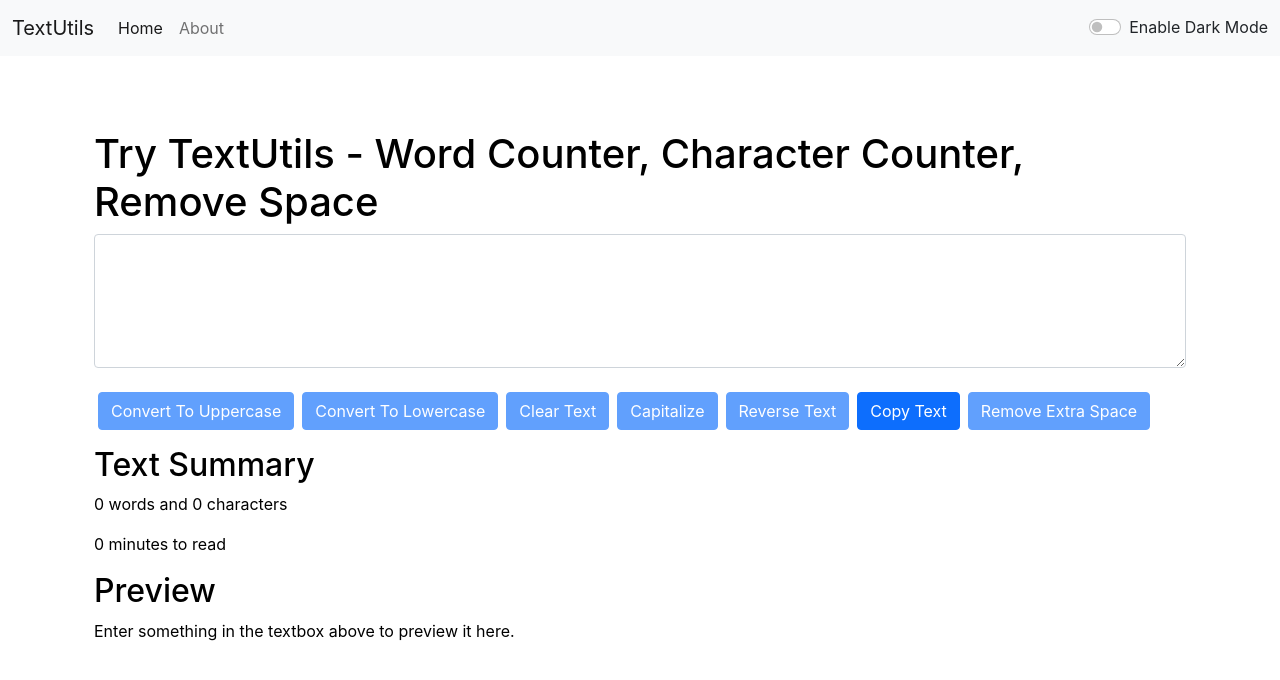
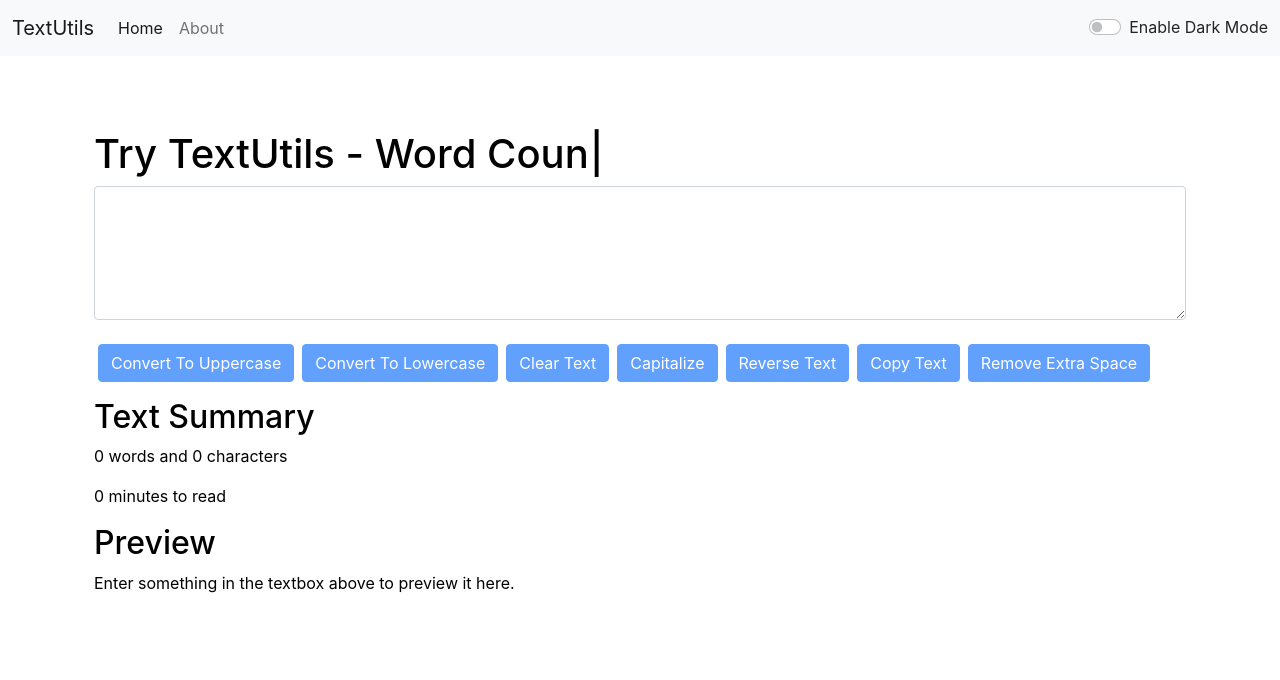
Before and after one commit to snehal2196/TextUtils, a React (Create React App) app: page / in a window 1280 px wide. Shown: the top 680 px of the page. Built offline with nearby package versions, Linux system fonts and the light colour scheme; the HTML template or start-up script is replaced by a standard one.

Commit message:
initial commit

```diff
--- a/package.json
+++ b/package.json
@@ -1,5 +1,4 @@
 {
-  "homepage": "https://snehal2196.github.io/TextUtils",
   "name": "my-app",
   "version": "0.1.0",
   "private": true,
@@ -12,11 +11,10 @@
     "react-dom": "^17.0.2",
     "react-router-dom": "^6.0.2",
     "react-scripts": "4.0.3",
+    "typewriter-effect": "^2.18.2",
     "web-vitals": "^1.1.2"
   },
   "scripts": {
-    "predeploy": "npm run build",
-    "deploy": "gh-pages -d build",
     "start": "react-scripts start",
     "build": "react-scripts build",
     "test": "react-scripts test",
--- a/src/App.js
+++ b/src/App.js
@@ -5,12 +5,14 @@ import Navbar from './components/Navbar';
 import TextForm from './components/TextForm';
 import React, { useState } from 'react'
 import Alert from './components/Alert';
+import Typewriter from 'typewriter-effect';
 import {
   BrowserRouter as Router,
   Routes,
   Route,
   // Link
 } from "react-router-dom";
+
 
 function App() {
   const [mode, setMode] = useState('light')
@@ -47,7 +49,43 @@ function App() {
           <Routes>
             <Route exact path='/about' element={<About mode={mode}/>} />
 
-            <Route exact path='/' element={<TextForm heading="Try TextUtils - Word Counter, Character Counter, Remove Space" mode={mode} showAlert={showAlert} />} />
+            <Route exact path='/' element={<TextForm heading="Try TextUtils -"
+            Typewriter={<Typewriter
+              options={{
+
+                autoStart: true,
+                loop: true,
+                deleteSpeed: 20,
+              }}
+              onInit={(typewriter) => {
+                typewriter
+                .typeString("Try TextUtils -  ")
+                .pauseFor(1000)
+                .deleteChars(1)
+                .typeString("Word Counter")
+                .pauseFor(1000)
+                .deleteChars(12)
+                .typeString("Character Counter")
+                .pauseFor(1000)
+                .deleteChars(17)
+                .typeString("Remove Spaces")
+                .pauseFor(1000)
+                .deleteChars(13)
+                .typeString("Capitalize First Letter")
+                .pauseFor(1000)
+                .deleteChars(23)
+                .typeString("Remove Extra Spaces")
+                .pauseFor(1000)
+                .deleteChars(19)
+                .typeString("Uppercase To Lowercase")
+                .pauseFor(1000)
+                .deleteChars(22)
+                .typeString("Lowercase To Uppercase")
+                .pauseFor(1000)
+                .deleteChars(22)
+                .start();
+
+              }  }/> } mode={mode} showAlert={showAlert} />} />
             {/* <TextForm heading="Try TextUtils - Word Counter, Character Counter, Remove Space" mode={mode} showAlert={showAlert} /> */}
 
           </Routes>
--- a/src/components/TextForm.js
+++ b/src/components/TextForm.js
@@ -1,4 +1,5 @@
 import React, { useState } from 'react'
+// import Typewriter from 'typewriter-effect';
 
 export default function TextForm(props) {
     const handleUpClick = () => {
@@ -55,26 +56,29 @@ export default function TextForm(props) {
     }
 
     const [text, setText] = useState('')
+
+
     return (
         <>
             <div className="container" style={{ color: props.mode === 'light' ? 'black' : 'white' }}>
-                <h1>{props.heading}</h1>
+                <h1> {props.Typewriter}</h1>
+
                 <div className="mb-3">
                     <textarea className="form-control" value={text} onChange={handleOnChange} id="mybox" rows="5"
                         style={{ color: props.mode === 'light' ? 'black' : 'white', backgroundColor: props.mode === 'light' ? 'white' : '#13466e' }}></textarea>
                 </div>
-                <button disabled={text.length===0} className="btn btn-primary mx-1  my-2" onClick={handleUpClick}> Convert To Uppercase </button>
-                <button disabled={text.length===0} className="btn btn-primary mx-1 my-2" onClick={handleLoClick}> Convert To Lowercase </button>
-                <button disabled={text.length===0} className="btn btn-primary mx-1 my-2" onClick={handleClrClick}> Clear Text </button>
-                <button disabled={text.length===0} className="btn btn-primary mx-1 my-2" onClick={handleCapClick}> Capitalize </button>
-                <button disabled={text.length===0} className="btn btn-primary mx-1 my-2" onClick={reversed}> Reverse Text </button>
-                <button className="btn btn-primary mx-1" onClick={handleCopy}> Copy Text </button>
-                <button disabled={text.length===0} className="btn btn-primary mx-1" onClick={handleExtraSpaces}> Remove Extra Space </button>
+                <button disabled={text.length === 0} className="btn btn-primary mx-1  my-2" onClick={handleUpClick}> Convert To Uppercase </button>
+                <button disabled={text.length === 0} className="btn btn-primary mx-1 my-2" onClick={handleLoClick}> Convert To Lowercase </button>
+                <button disabled={text.length === 0} className="btn btn-primary mx-1 my-2" onClick={handleClrClick}> Clear Text </button>
+                <button disabled={text.length === 0} className="btn btn-primary mx-1 my-2" onClick={handleCapClick}> Capitalize </button>
+                <button disabled={text.length === 0} className="btn btn-primary mx-1 my-2" onClick={reversed}> Reverse Text </button>
+                <button disabled={text.length === 0} className="btn btn-primary mx-1" onClick={handleCopy}> Copy Text </button>
+                <button disabled={text.length === 0} className="btn btn-primary mx-1" onClick={handleExtraSpaces}> Remove Extra Space </button>
             </div>
             <div className="container my-2" style={{ color: props.mode === 'light' ? 'black' : 'white' }}>
                 <h2>Text Summary</h2>
-                <p>{text.split(/\s/).filter((element)=>{ return element.length!==0}).length} words and {text.length} characters</p>
-                <p>{0.0032 * text.split(' ').filter((element)=>{ return element.length!==0}).length} minutes to read</p>
+                <p>{text.split(/\s/).filter((element) => { return element.length !== 0 }).length} words and {text.length} characters</p>
+                <p>{0.0032 * text.split(' ').filter((element) => { return element.length !== 0 }).length} minutes to read</p>
                 <h2>Preview</h2>
                 <p>{text.length > 0 ? text : 'Enter something in the textbox above to preview it here.'}</p>
             </div>
```
Also changed, not shown: 1 other file (tests, documents, lock files or other folders).
